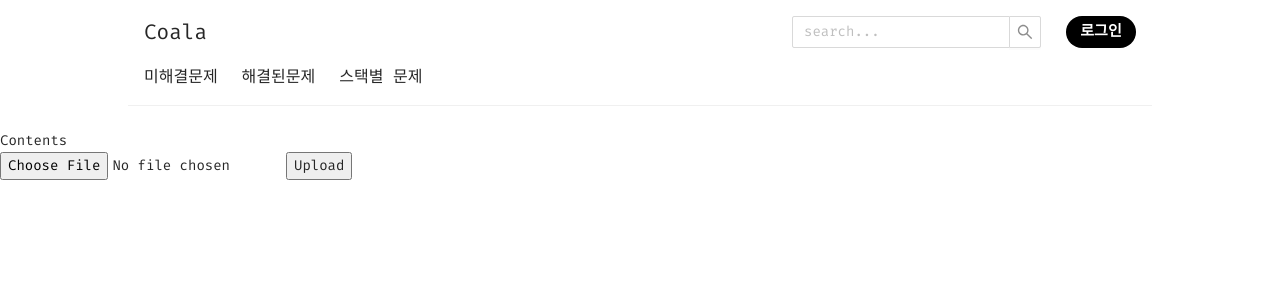
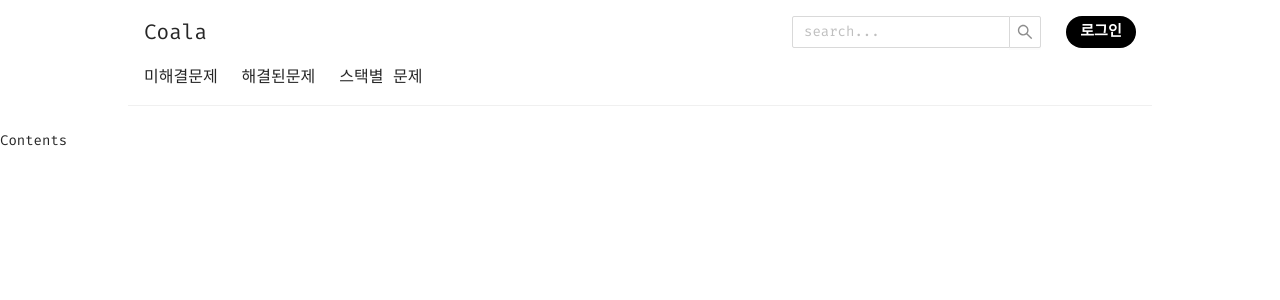
Before and after one commit to minheock/coala, a React (Create React App) app in the folder client/: page / in a window 1280 px wide. Shown: the top 300 px of the page. Built offline with nearby package versions, Linux system fonts and the light colour scheme; no server answers; a small style sheet from the web is missing; a web font is replaced by a local one.

Commit message:
dev로 머지준비

```diff
--- a/client/src/pages/Home.js
+++ b/client/src/pages/Home.js
@@ -2,23 +2,13 @@ import React from 'react';
 import Header from '../components/Header';
 import NavBar from '../components/NavBar';
 import Contents from '../components/Contents';
-import uploadFiles from '../firebase';
 
 function Home() {
-  const formHandler = e => {
-    e.preventDefault();
-    const file = e.target[0].files[0];
-    uploadFiles(file);
-  };
   return (
     <div>
       <Header page="Home" />
       <NavBar />
       <Contents />
-      <form onSubmit={formHandler}>
-        <input type="file" className="input" />
-        <button type="submit">Upload</button>
-      </form>
     </div>
   );
 }
--- a/client/src/pages/Post.js
+++ b/client/src/pages/Post.js
@@ -89,12 +89,14 @@ function Post() {
 
   const handleSubmit = e => {
     e.preventDefault();
+    if (title && tag && editorRef.current) {
       const contentInfo = {
         title,
         stack: tag.stack,
         editorBody: editorRef.current.getInstance().getHTML(),
       };
       console.log(contentInfo);
+    }
   };
   const handleResize = () => {
     setInnerWidth(window.innerWidth);
@@ -115,9 +117,9 @@ function Post() {
 
   useEffect(() => {
     window.addEventListener('resize', handleResize);
-
     return () => window.removeEventListener('resize', handleResize);
   }, []);
+
   // 스택별 언어들 가져올때 무작위로 색을 가져온다 처음렌더링할때만 실행.
   useEffect(() => {
     setTagsInfo(
```
Lines whose indentation alone changed are shown as unchanged.
